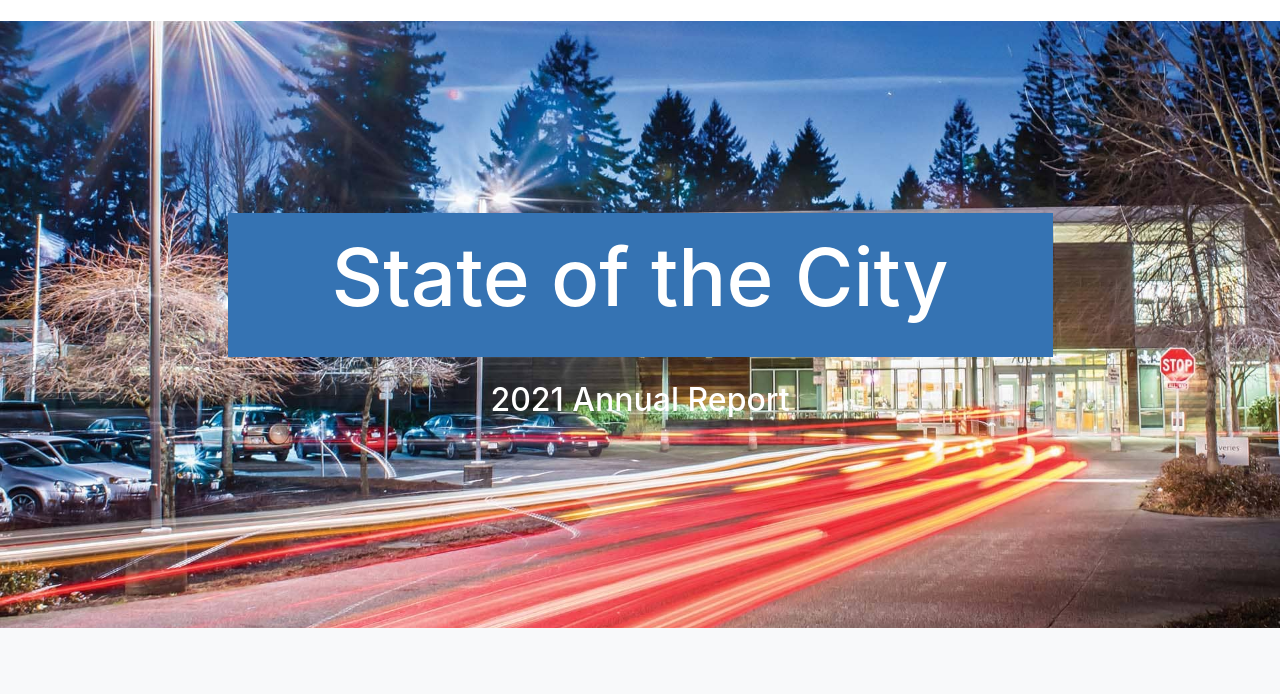
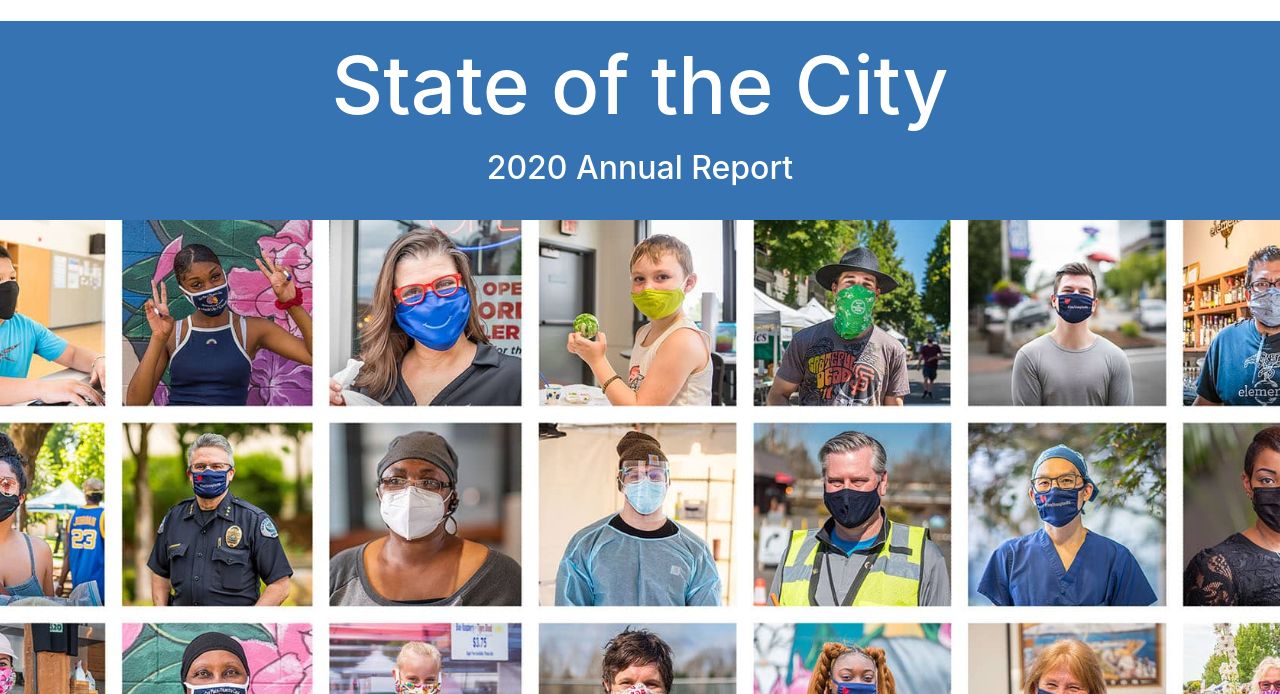
Before and after one commit to brianbatesd/soc-2021, a plain HTML site: page index.html in a window 1280 px wide. Shown: the part 106-800 px from the top of the page. Drawn offline with Linux system fonts and the light colour scheme.

Commit message:
Update cover image, add language buttons

```diff
--- a/css/landing-page.css
+++ b/css/landing-page.css
@@ -28,6 +28,42 @@ img.primary-logo {
   width: 200px;
 }
 
+header.title h1 {
+  font-size: 2rem;
+  background-color: #3573b3;
+  color: #fff;
+  padding-top: 1rem;
+  margin-bottom: 0;
+}
+@media (min-width: 768px) {
+  header.title {
+    padding-top: 0;
+    padding-bottom: 1rem;
+  }
+  header.title h1 {
+    font-size: 5rem;
+    padding-bottom: 1rem;
+  }
+}
+
+section.masthead-cover {
+  position: relative;
+  background-color: #3573b3;
+  background: url("../img/soc-cover.jpg") no-repeat center center;
+  -webkit-background-size: cover;
+  -moz-background-size: cover;
+  -o-background-size: cover;
+  background-size: cover;
+  padding-top: 10rem;
+  padding-bottom: 10rem;
+}
+@media (min-width: 768px) {
+  section.masthead-cover {
+    padding-top: 25rem;
+    padding-bottom: 25rem;
+  }
+}
+
 header.masthead {
   position: relative;
   background-color: #3573b3;
@@ -38,15 +74,6 @@ header.masthead {
   background-size: cover;
   padding-top: 8rem;
   padding-bottom: 8rem;
-}
-header.masthead .overlay {
-  position: absolute;
-  background-color: #212529;
-  height: 100%;
-  width: 100%;
-  top: 0;
-  left: 0;
-  opacity: 0.3;
 }
 header.masthead h1 {
   font-size: 2rem;
--- a/index.html
+++ b/index.html
@@ -69,17 +69,53 @@
     </div>
   </nav>
 
-  <!-- Masthead -->
-  <header class="masthead text-white text-center">
-    <div class="container">
-      <div class="row">
-        <div class="col-xl-9 mx-auto">
-          <h1 class="mb-4">State of the City</h1>
-          <h2>2021 Annual Report</h2>
+  <!-- Header -->
+  <header class="title brand-invert">
+    <div class="container-fluid">
+      <div class="row justify-content-center">
+        <div class="col-lg-8 text-center">
+            <h1>State of the City</h1>
+            <h2>2020 Annual Report</h2>
         </div>
       </div>
     </div>
   </header>
+
+  <!-- Masthead Cover -->
+  <section class="masthead-cover">
+    <div class="container">
+      <div class="row">
+        <div class="col-xl-9 mx-auto">
+        </div>
+      </div>
+    </div>
+  </section>
+
+  <!-- Languages -->
+  <section class="showcase bg-light">
+    <div class="container-fluid">
+      <div class="row justify-content-center">
+        <div class="col-lg-10 showcase-text">
+          <div class="text-center">
+            <a href="#" class="btn btn-lg btn-primary" style="margin-right: 1rem;">Русский</a> <a href="#" class="btn btn-lg btn-primary" style="margin-right: 1rem;">Español</a> <a href="#" class="btn btn-lg btn-primary">Tiếng Việt</a>
+          </div>
+        </div>
+      </div>
+    </div>
+  </section>
+
+  <!-- Notes -->
+  <section class="showcase">
+    <div class="container-fluid">
+      <div class="row justify-content-center">
+        <div class="col-lg-10 showcase-text">
+          <div>
+            <p class="lead"><em>Note: Last year’s annual report was titled the 2020 Annual Report, but it reflected accomplishments in 2019. We are changing the way we title the reports for clarity to reflect the year they cover.</em></p>
+          </div>
+        </div>
+      </div>
+    </div>
+  </section>
 
   <!-- Video -->
   <section class="showcase bg-light">
```
Also changed, not shown: accomplishments.html (+1 -1 lines), img/accomplishment-led-streetlights.jpg (added), img/soc-cover.jpg (added).
